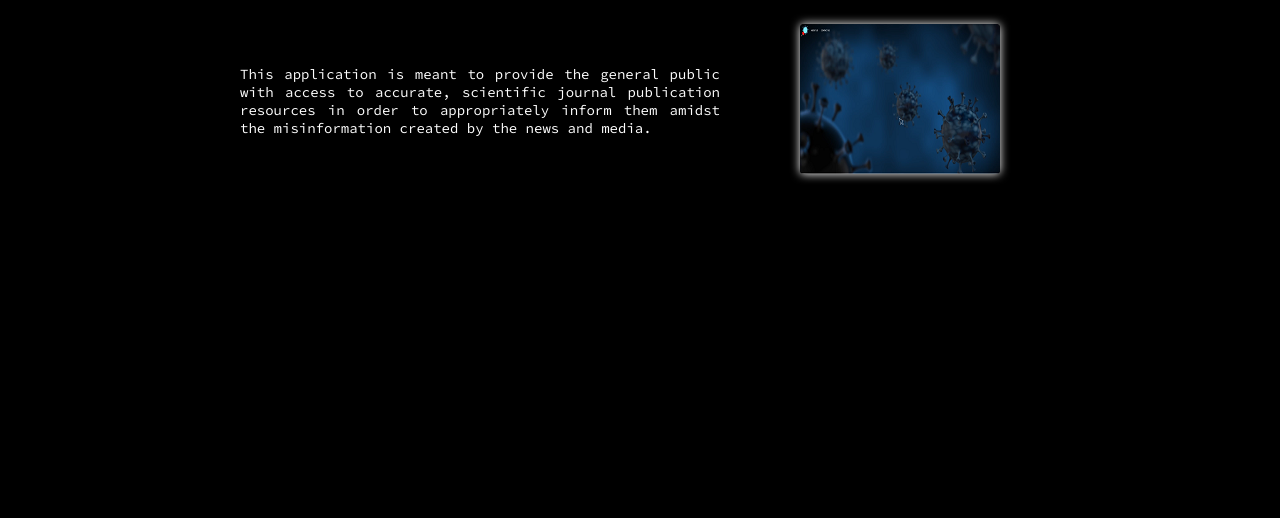
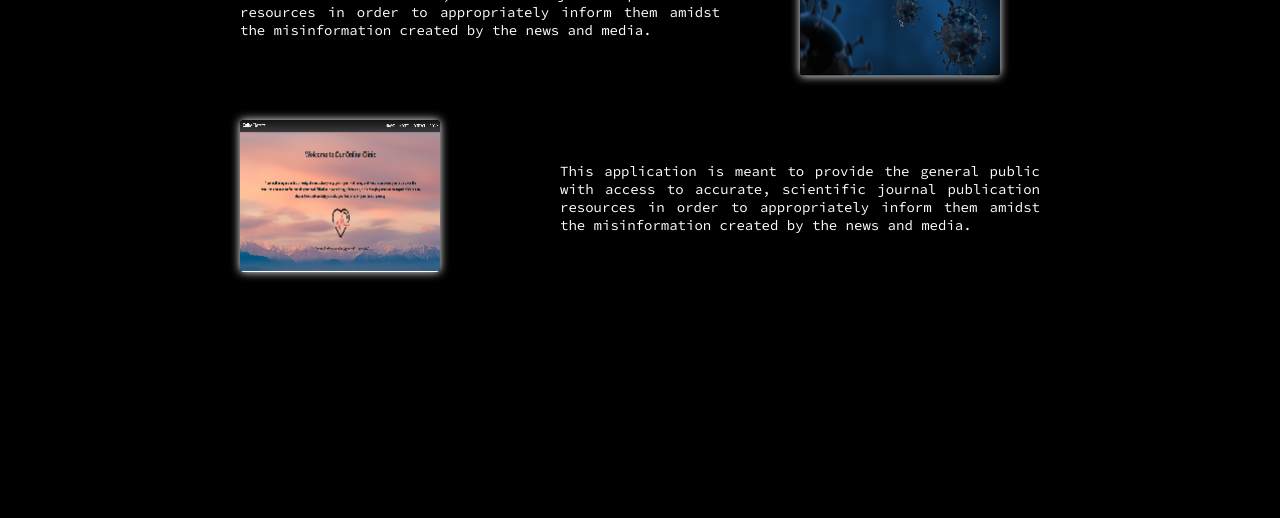
Before and after one commit to csarmiento17/portfolio, a plain HTML site: page index.html in a window 1280 px wide. Shown: the part 2340-2858 px from the top of the page. Drawn offline with Linux system fonts and the light colour scheme.

Commit message:
Added therapy project

```diff
--- a/index.html
+++ b/index.html
@@ -118,6 +118,23 @@
             /></a>
           </div>
         </div>
+        <div class="project-item">
+          <h4>
+            This application is meant to provide the general public with access
+            to accurate, scientific journal publication resources in order to
+            appropriately inform them amidst the misinformation created by the
+            news and media.
+          </h4>
+          <div class="project-img">
+            <a
+              href="https://online-therapy-44444.herokuapp.com/"
+              type="button"
+              target="_blank"
+            >
+              <img src="./assets/images/therapy.png"
+            /></a>
+          </div>
+        </div>
       </div>
     </section>
     <!--End of Projects Section-->
```
Also changed, not shown: assets/images/therapy.png (added).
